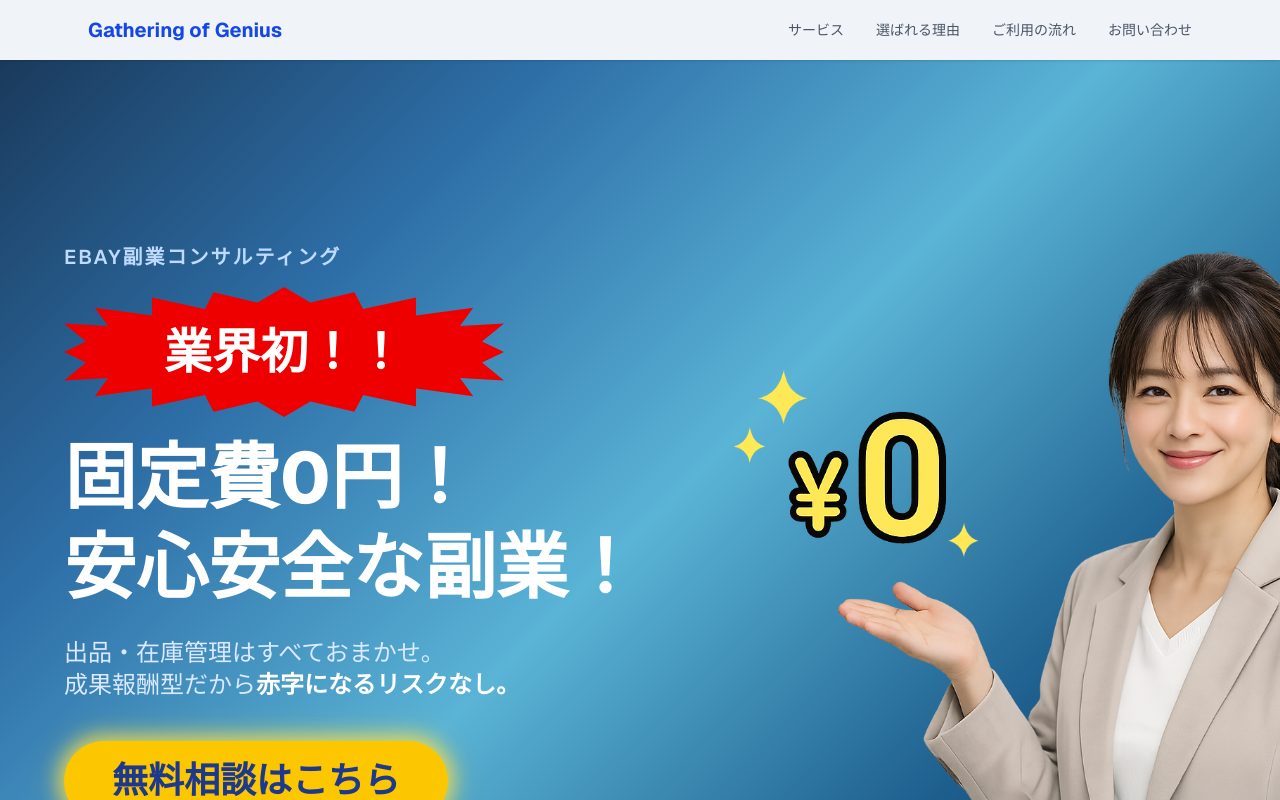
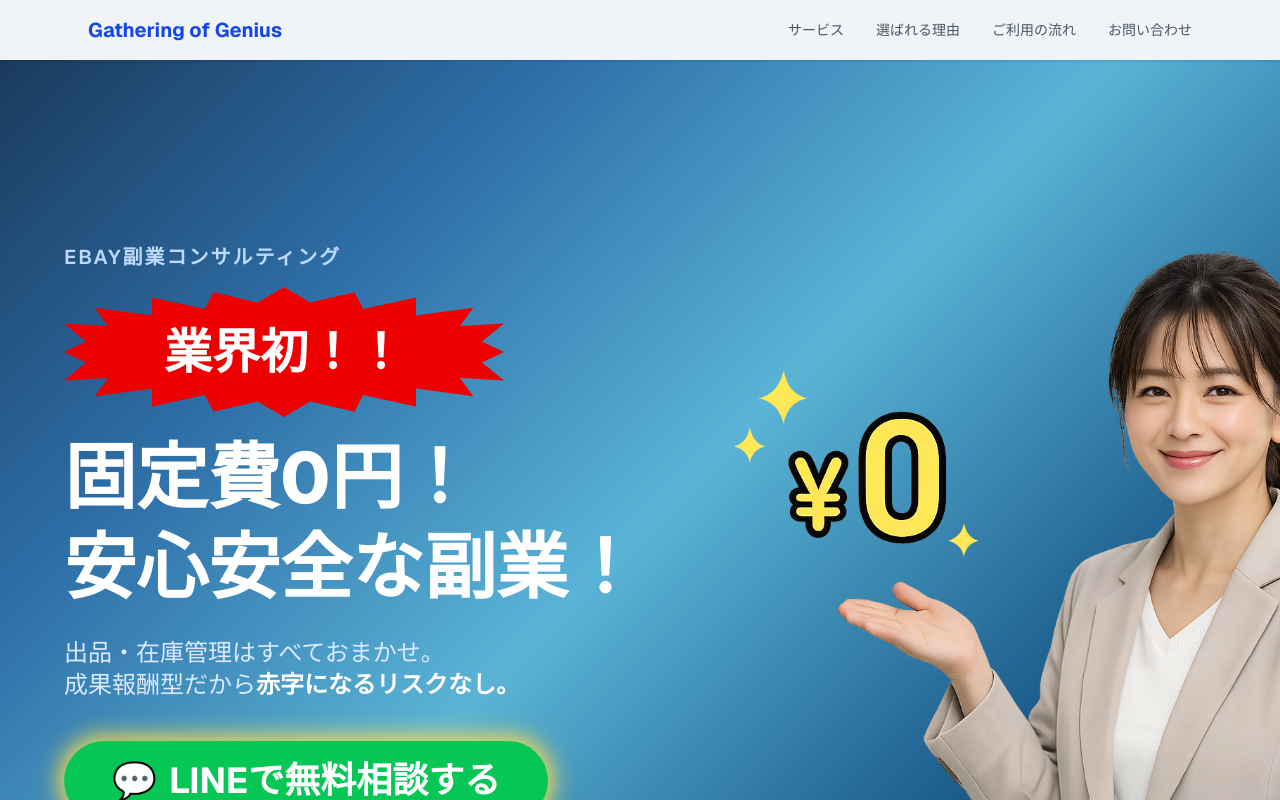
Before and after one commit to hongzhongyuuji99-gif/my-company-hp, a Next.js app: page / in a window 1280 px wide. Shown: the top 800 px of the page. Built offline with nearby package versions, Linux system fonts and the light colour scheme.

Commit message:
ヒーロー：LINEで無料相談ボタンに変更

```diff
--- a/app/page.tsx
+++ b/app/page.tsx
@@ -36,10 +36,14 @@ export default function Home() {
               成果報酬型だから<span className="font-bold text-white">赤字になるリスクなし。</span>
             </p>
               <a
-                href="#contact"
-                className="glow-button inline-block bg-yellow-400 hover:bg-yellow-300 text-blue-900 font-bold text-4xl px-12 py-5 rounded-full shadow-lg transition"
+                href="https://line.me/R/ti/p/@618affqj"
+                target="_blank"
+                rel="noopener noreferrer"
+                className="glow-button inline-flex items-center gap-3 text-white font-bold text-4xl px-12 py-5 rounded-full shadow-lg transition hover:opacity-90"
+                style={{background: "#06C755"}}
               >
-                無料相談はこちら
+                <span className="text-4xl">💬</span>
+                LINEで無料相談する
               </a>
           </div>
           <div className="flex-1 flex justify-center relative">
```
